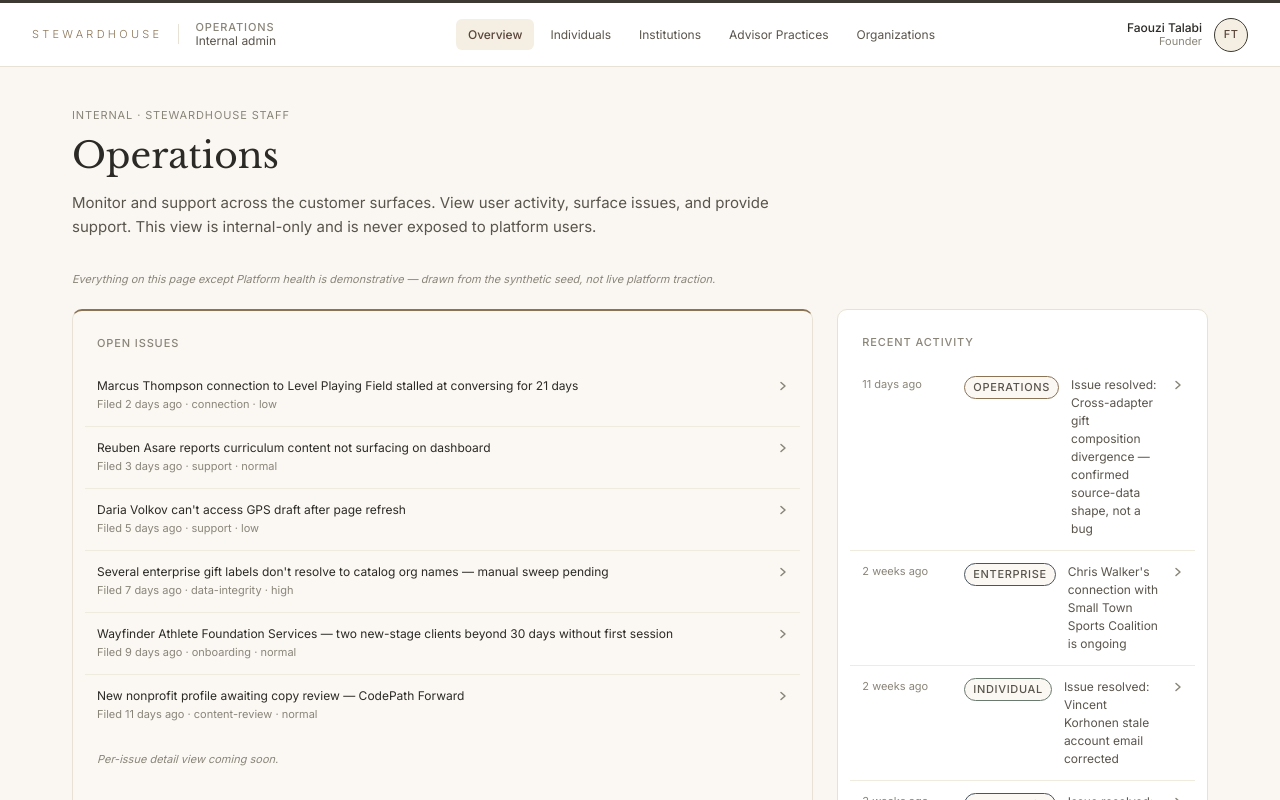
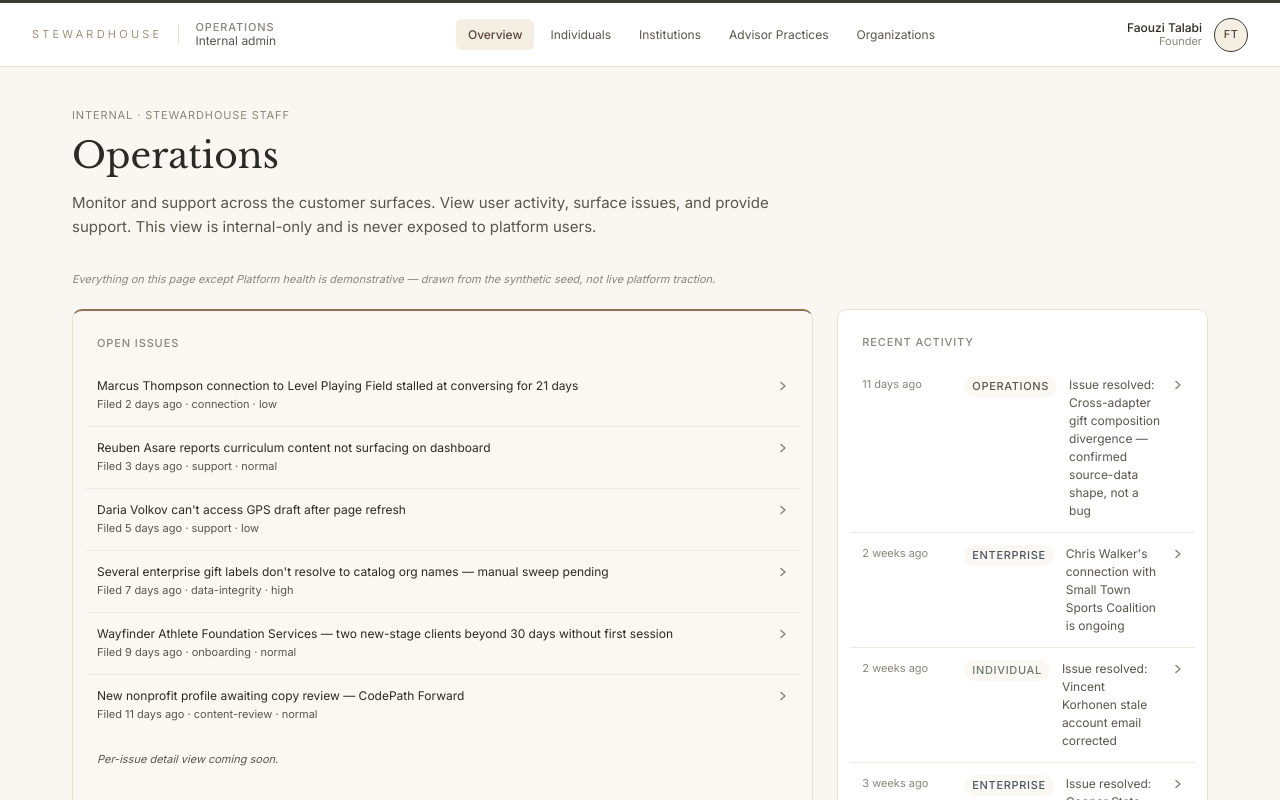
Before and after one commit to talabifaouzi/stewardhouse-app, a React (Vite) app: page /operations in a window 1280 px wide. Shown: the top 800 px of the page. Built offline with nearby package versions, Linux system fonts and the light colour scheme.

Commit message:
Operations QA fix bundle 5 — founder visual cluster (QA-004/014/021/030 fixed; QA-011/013/040/045/051 wontfix)

```diff
--- /dev/null
+++ b/src/data/opsFixtures.js
@@ -0,0 +1,9 @@
+// Operations operator persona — separate file because the Operations operator
+// is a distinct persona from the Enterprise athletic-department admin that
+// lives in enterpriseFixtures.js. Reusing the Enterprise CURRENT_USER would
+// cross-wire two surfaces' personas.
+
+export const CURRENT_OPS_USER = {
+  name: 'Faouzi Talabi',
+  role: 'Founder',
+};
--- a/src/surfaces/operations/OperationsSurface.jsx
+++ b/src/surfaces/operations/OperationsSurface.jsx
@@ -4,6 +4,7 @@ import Chrome from '../../components/Chrome.jsx';
 import { Card } from '../../components/Card.jsx';
 import { SectionLabel } from '../../components/SectionLabel.jsx';
 import unified from '../../data/unified/index.js';
+import { CURRENT_OPS_USER } from '../../data/opsFixtures.js';
 import IndividualsDirectory from './directories/IndividualsDirectory.jsx';
 import InstitutionsDirectory from './directories/InstitutionsDirectory.jsx';
 import AdvisorPracticesDirectory from './directories/AdvisorPracticesDirectory.jsx';
@@ -124,7 +125,12 @@ const SURFACE_COLORS = {
   Individual: 'var(--sh-individual-accent)',
   Advisor: 'var(--sh-advisor-accent)',
   Enterprise: 'var(--sh-enterprise-accent)',
-  Operations: 'var(--sh-bronze)',
+  // QA-030 (founder ruling b1, bundle 5): Operations chip swapped from
+  // var(--sh-bronze) — which collided with Advisor and read heavier than peers
+  // on the bronze-tint row hover — to var(--sh-text-secondary). Operations now
+  // reads as quiet internal/staff, visually distinct from the three customer
+  // surfaces.
+  Operations: 'var(--sh-text-secondary)',
 };
 
 const SURFACE_COLORS_FALLBACK = 'var(--sh-text-muted)';
@@ -180,8 +186,8 @@ export default function OperationsSurface() {
     }}>
       <Chrome
         surface="operations"
-        userName="Faouzi Talabi"
-        userRole="Founder"
+        userName={CURRENT_OPS_USER.name}
+        userRole={CURRENT_OPS_USER.role}
         navItems={NAV_ITEMS}
         activeNav={activeNav}
       />
@@ -275,7 +281,10 @@ function OperationsHome() {
           </div>
           <p style={{
             fontSize: 'var(--sh-text-xs)',
-            color: 'var(--sh-text-muted)',
+            // QA-021 (bundle 5): muted text inside the Open issues tint card
+            // failed AA on the bg-tint background (~3.46:1). text-secondary
+            // (~8:1) is comfortably clear. Mirror on the IssueRow meta line.
+            color: 'var(--sh-text-secondary)',
             fontStyle: 'italic',
             marginTop: 'var(--sh-space-4)',
             marginBottom: 0,
@@ -908,7 +917,9 @@ function IssueRow({ issue, first }) {
           </div>
           <p style={{
             fontSize: 'var(--sh-text-xs)',
-            color: 'var(--sh-text-muted)',
+            // QA-021 (bundle 5): see Open issues card footnote — muted on
+            // bg-tint failed AA contrast; text-secondary clears it.
+            color: 'var(--sh-text-secondary)',
             margin: 0,
           }}>
             {/* QA-020: <time> wraps the relative-time text so screen readers and
@@ -973,14 +984,17 @@ function ActivityRowInteractive({ item, first }) {
             padding: '2px 8px',
             borderRadius: 'var(--sh-radius-full)',
             background: 'var(--sh-bg-tint)',
-            color: 'var(--sh-text-secondary)',
+            // QA-014 (founder ruling A, bundle 5): chip no longer looks
+            // interactive — border dropped, cursor reset to default. Surface
+            // differentiation moves from the border outline to the chip text
+            // color (sage for Individual, bronze for Advisor, slate for
+            // Enterprise; Operations uses text-secondary per QA-030).
+            color: surfaceAccent,
             textTransform: 'uppercase',
             letterSpacing: '0.06em',
             fontWeight: 500,
             flexShrink: 0,
-            // QA-022: was 0.5px — sub-pixel borders rendered inconsistently
-            // (some browsers rounded to 0). 1px guarantees the chip outline.
-            border: `1px solid ${surfaceAccent}`,
+            cursor: 'default',
           }}>
             {item.surface}
           </span>
```
Also changed, not shown: 1 other file (tests, documents, lock files or other folders).
